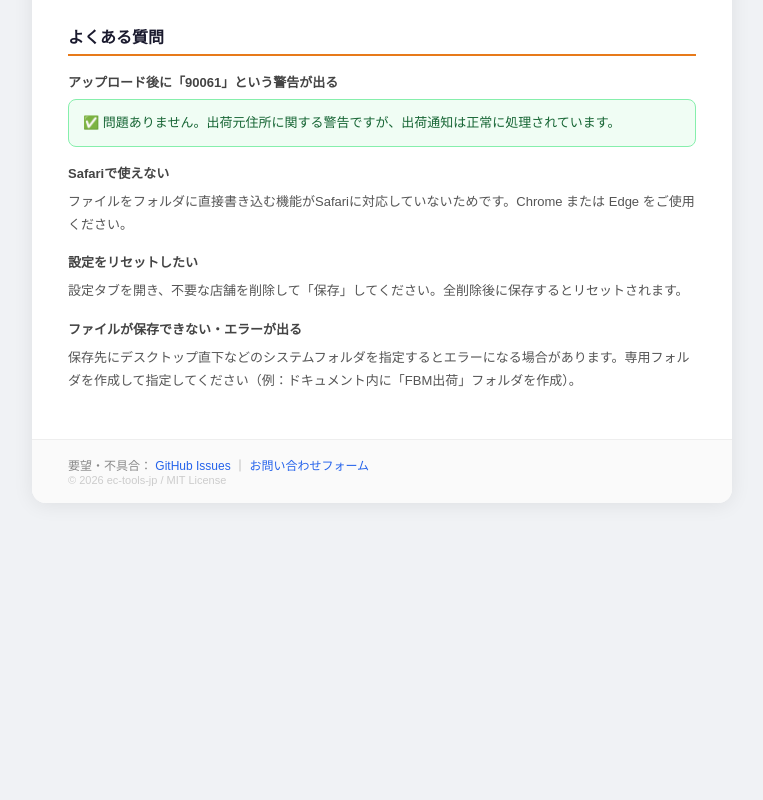
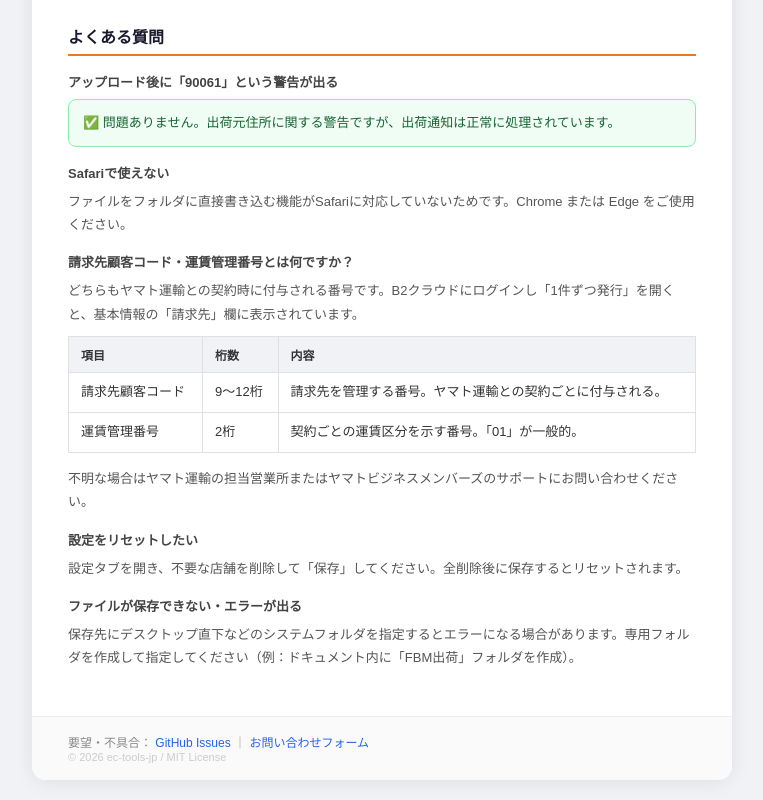
Before and after one commit to ec-tools-jp/fbm-tool, a plain HTML site: page manual.html in a window 1280 px wide. Shown: the part 2651-3451 px from the top of the page, without its empty margins (258-1021 px from the left). Before the commit the page ends 3186 px from the top, so only its background shows below. Drawn offline with Linux system fonts and the light colour scheme.

Commit message:
Add files via upload

```diff
--- a/manual.html
+++ b/manual.html
@@ -261,6 +261,15 @@
     <h3>Safariで使えない</h3>
     <p>ファイルをフォルダに直接書き込む機能がSafariに対応していないためです。Chrome または Edge をご使用ください。</p>
 
+    <h3>請求先顧客コード・運賃管理番号とは何ですか？</h3>
+    <p>どちらもヤマト運輸との契約時に付与される番号です。B2クラウドにログインし「1件ずつ発行」を開くと、基本情報の「請求先」欄に表示されています。</p>
+    <table>
+      <tr><th>項目</th><th>桁数</th><th>内容</th></tr>
+      <tr><td>請求先顧客コード</td><td>9〜12桁</td><td>請求先を管理する番号。ヤマト運輸との契約ごとに付与される。</td></tr>
+      <tr><td>運賃管理番号</td><td>2桁</td><td>契約ごとの運賃区分を示す番号。「01」が一般的。</td></tr>
+    </table>
+    <p>不明な場合はヤマト運輸の担当営業所またはヤマトビジネスメンバーズのサポートにお問い合わせください。</p>
+
     <h3>設定をリセットしたい</h3>
     <p>設定タブを開き、不要な店舗を削除して「保存」してください。全削除後に保存するとリセットされます。</p>
 
```
